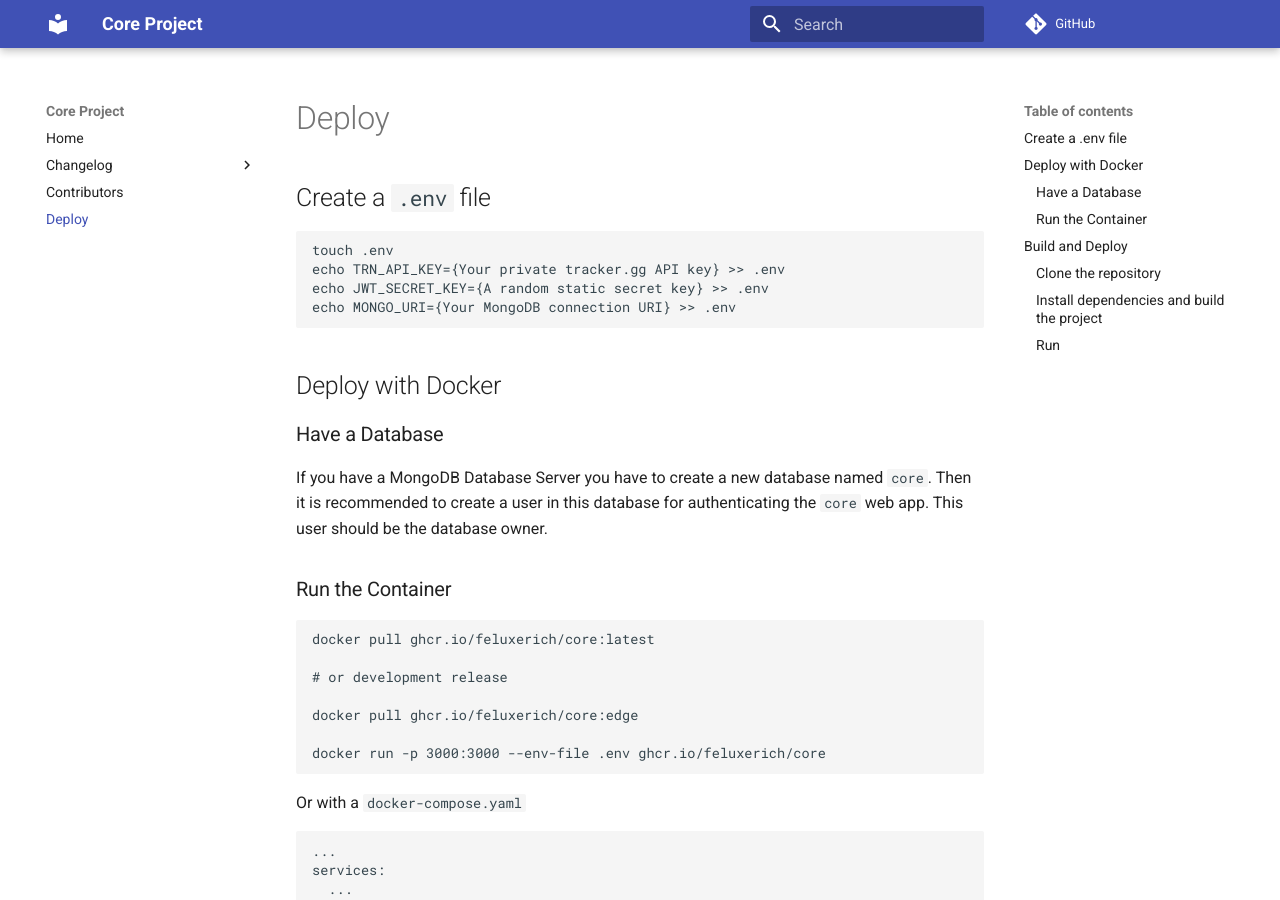
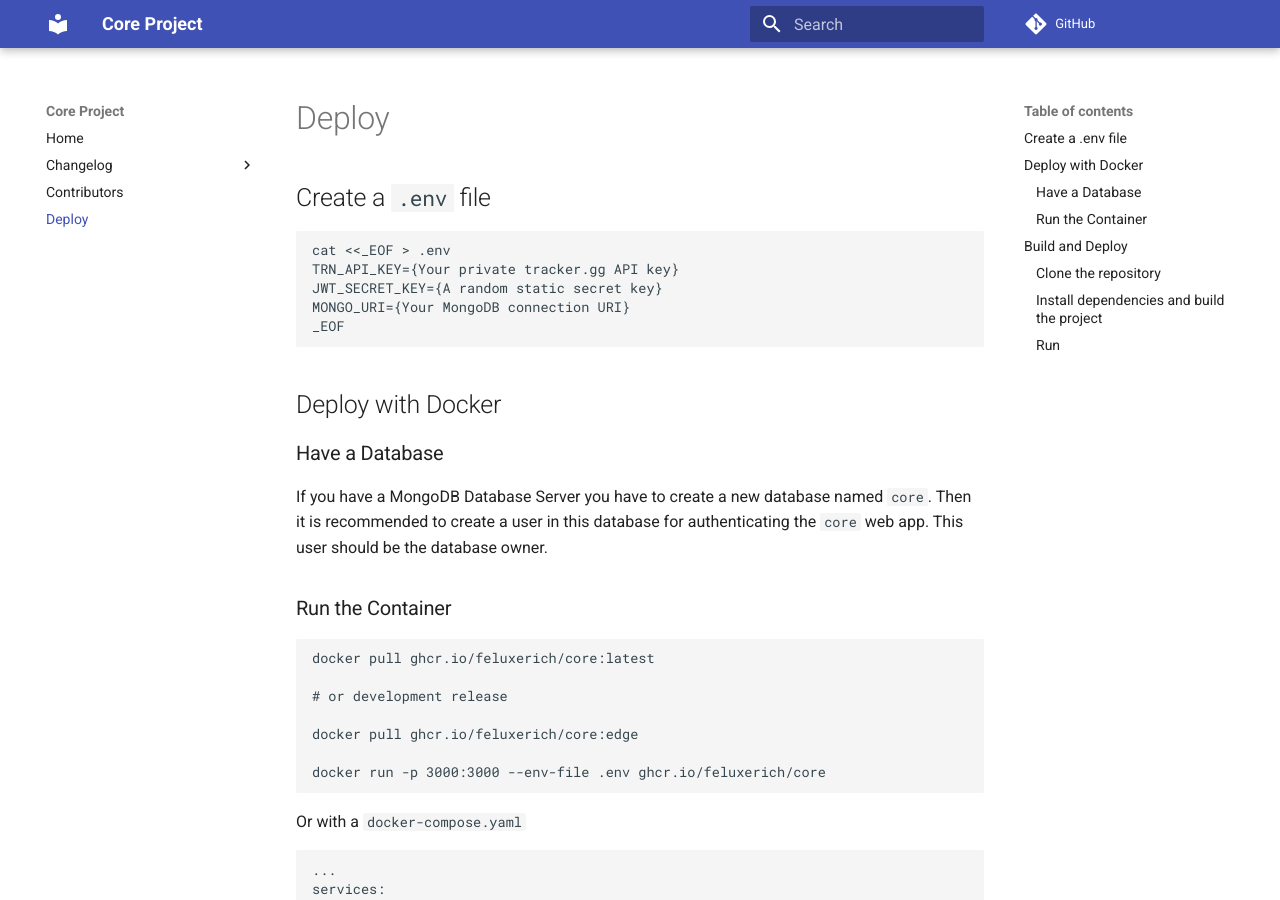
Before and after one commit to feluxerich/core, an MkDocs documentation site: the page built from docs/docs/deploy.md, in a window 1280 px wide and 900 px high. Built offline with MkDocs 1.6.1 and Material for MkDocs 9.7.7, drawn with Linux system fonts in a browser that asks for light colours; comment, search, counter and statistics services are not loaded.

Commit message:
Update deploy.md

````diff
--- a/docs/docs/deploy.md
+++ b/docs/docs/deploy.md
@@ -3,10 +3,11 @@
 ## Create a `.env` file
 
 ```bash
-touch .env
-echo TRN_API_KEY={Your private tracker.gg API key} >> .env
-echo JWT_SECRET_KEY={A random static secret key} >> .env
-echo MONGO_URI={Your MongoDB connection URI} >> .env
+cat <<_EOF > .env
+TRN_API_KEY={Your private tracker.gg API key}
+JWT_SECRET_KEY={A random static secret key}
+MONGO_URI={Your MongoDB connection URI}
+_EOF
 ```
 
 ## Deploy with Docker
````
